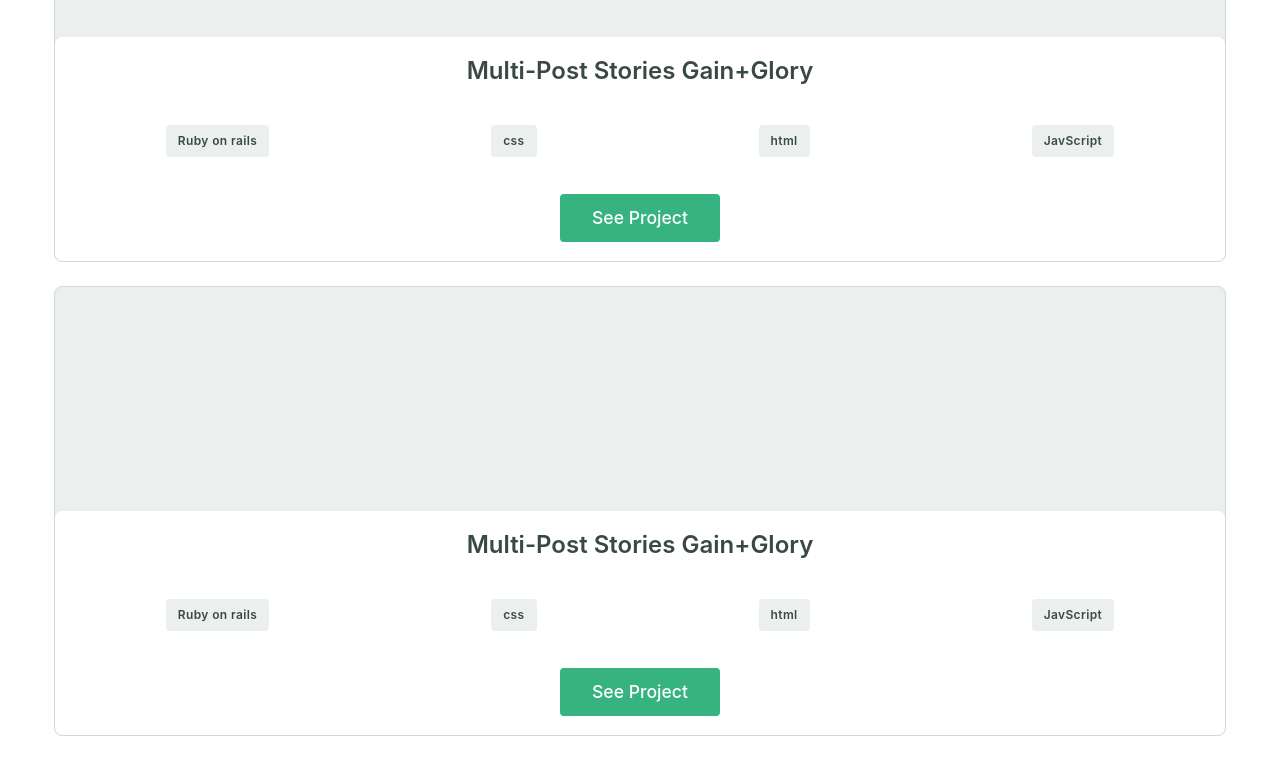
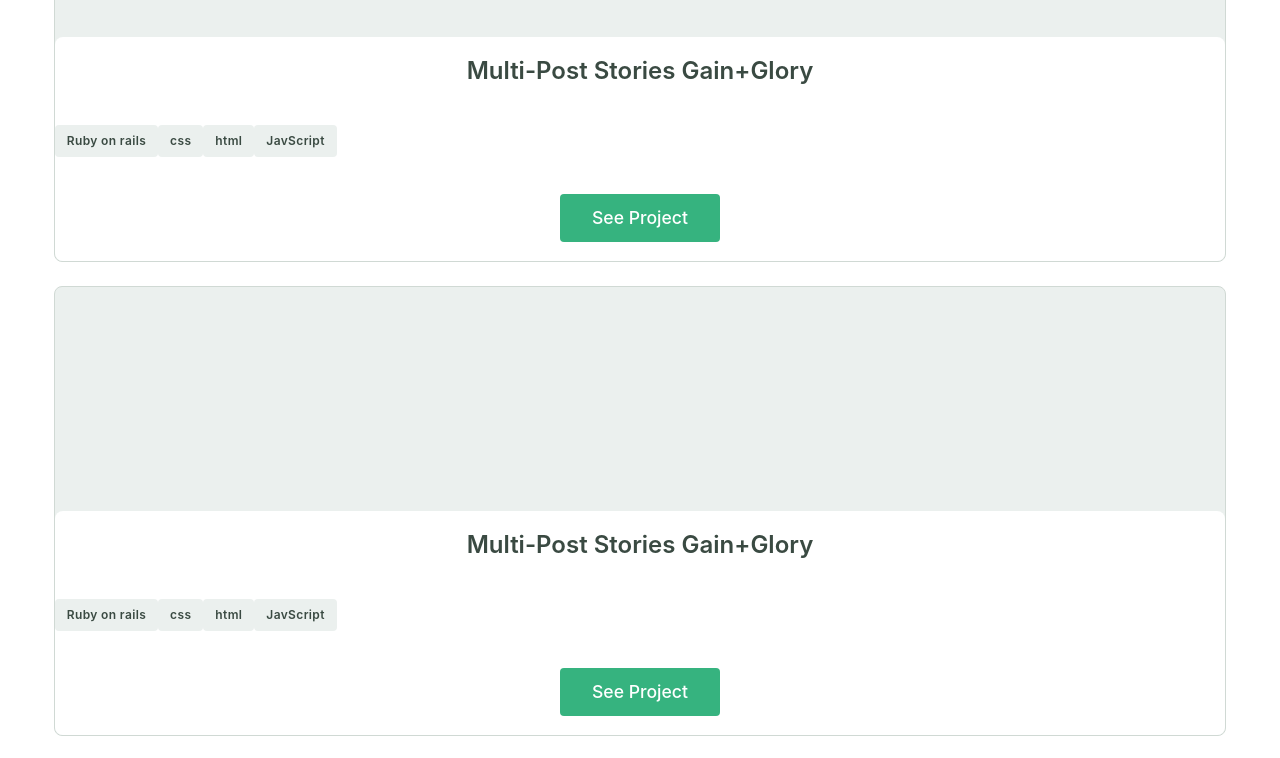
Before and after one commit to JohnDMurphy/Portfolio, a website: page index.html in a window 1280 px wide. Shown: the part 1000-1758 px from the top of the page. Drawn offline with Linux system fonts and the light colour scheme; a web font is replaced by a local one.

Commit message:
Using float in css

```diff
--- a/style.css
+++ b/style.css
@@ -111,9 +111,9 @@
 
 .art-sec {
   width: 100%;
-  display: flex;
+  /* display: flex;
   flex-direction: row;
-  justify-content: space-around;
+  justify-content: space-around; */
 }
 
 .language {
@@ -125,6 +125,7 @@
   background: #ebf0ee;
   border-radius: 4px;
   padding: 8px 12px;
+  float: inline-start;
 }
 
 h3 {
```
